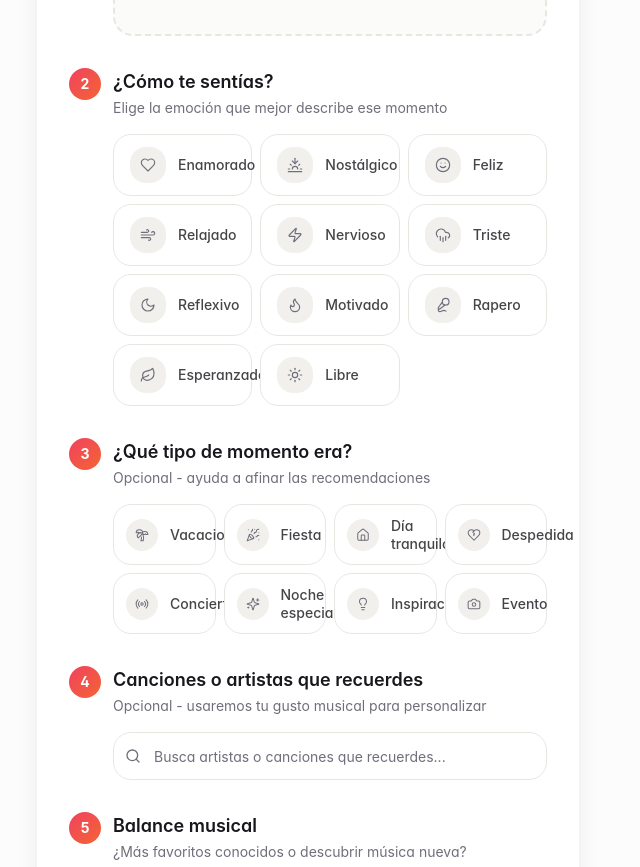
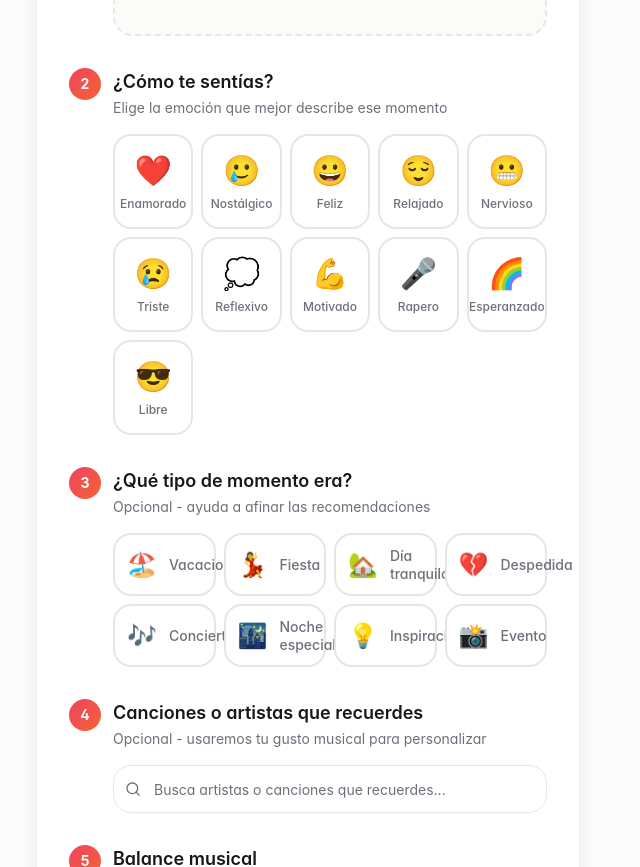
Before and after one commit to juliosuas/memoryplaylist, a React (Vite) app: page / in a window 1280 px wide. Shown: the part 560-1427 px from the top of the page, without its empty margins (332-972 px from the left). Built offline with nearby package versions, Linux system fonts and the light colour scheme; the HTML template or start-up script is replaced by a standard one.

Commit message:
Reverted to commit 83b2b2f9f8d7db79eb8b08b3885a7d4f8d6c6cfe

```diff
--- a/src/components/ExperienceForm.tsx
+++ b/src/components/ExperienceForm.tsx
@@ -3,8 +3,8 @@ import { toast } from "sonner";
 import { supabase } from "@/integrations/supabase/client";
 import { generateSmartPlaylist, getPhotoInsight, PhotoAnalysis, MusicProfile } from "@/lib/playlistGenerator";
 
-import { MoodSelector, MOOD_ICONS } from "./fryda/MoodSelector";
-import { MomentSelector, MOMENT_ICONS } from "./fryda/MomentSelector";
+import { MoodSelector } from "./fryda/MoodSelector";
+import { MomentSelector } from "./fryda/MomentSelector";
 import { PhotoUpload } from "./fryda/PhotoUpload";
 import { ArtistSearch } from "./fryda/ArtistSearch";
 import { DiscoverySlider } from "./fryda/DiscoverySlider";
@@ -17,28 +17,28 @@ interface ExperienceFormProps {
 }
 
 const MOODS = [
-  { id: "enamorado",   label: "Enamorado",   icon: MOOD_ICONS["enamorado"].icon,   color: MOOD_ICONS["enamorado"].color },
-  { id: "nostálgico",  label: "Nostálgico",  icon: MOOD_ICONS["nostálgico"].icon,  color: MOOD_ICONS["nostálgico"].color },
-  { id: "feliz",       label: "Feliz",       icon: MOOD_ICONS["feliz"].icon,       color: MOOD_ICONS["feliz"].color },
-  { id: "relajado",    label: "Relajado",    icon: MOOD_ICONS["relajado"].icon,    color: MOOD_ICONS["relajado"].color },
-  { id: "nervioso",    label: "Nervioso",    icon: MOOD_ICONS["nervioso"].icon,    color: MOOD_ICONS["nervioso"].color },
-  { id: "triste",      label: "Triste",      icon: MOOD_ICONS["triste"].icon,      color: MOOD_ICONS["triste"].color },
-  { id: "reflexivo",   label: "Reflexivo",   icon: MOOD_ICONS["reflexivo"].icon,   color: MOOD_ICONS["reflexivo"].color },
-  { id: "motivado",    label: "Motivado",    icon: MOOD_ICONS["motivado"].icon,    color: MOOD_ICONS["motivado"].color },
-  { id: "rapero",      label: "Rapero",      icon: MOOD_ICONS["rapero"].icon,      color: MOOD_ICONS["rapero"].color },
-  { id: "esperanzado", label: "Esperanzado", icon: MOOD_ICONS["esperanzado"].icon, color: MOOD_ICONS["esperanzado"].color },
-  { id: "libre",       label: "Libre",       icon: MOOD_ICONS["libre"].icon,       color: MOOD_ICONS["libre"].color },
+  { id: "enamorado", label: "Enamorado", emoji: "❤️" },
+  { id: "nostálgico", label: "Nostálgico", emoji: "🥲" },
+  { id: "feliz", label: "Feliz", emoji: "😀" },
+  { id: "relajado", label: "Relajado", emoji: "😌" },
+  { id: "nervioso", label: "Nervioso", emoji: "😬" },
+  { id: "triste", label: "Triste", emoji: "😢" },
+  { id: "reflexivo", label: "Reflexivo", emoji: "💭" },
+  { id: "motivado", label: "Motivado", emoji: "💪" },
+  { id: "rapero", label: "Rapero", emoji: "🎤" },
+  { id: "esperanzado", label: "Esperanzado", emoji: "🌈" },
+  { id: "libre", label: "Libre", emoji: "😎" },
 ];
 
 const MOMENTS = [
-  { id: "vacaciones",  label: "Vacaciones",     icon: MOMENT_ICONS["vacaciones"] },
-  { id: "fiesta",      label: "Fiesta",          icon: MOMENT_ICONS["fiesta"] },
-  { id: "tranquilo",   label: "Día tranquilo",   icon: MOMENT_ICONS["tranquilo"] },
-  { id: "despedida",   label: "Despedida",       icon: MOMENT_ICONS["despedida"] },
-  { id: "concierto",   label: "Concierto",       icon: MOMENT_ICONS["concierto"] },
-  { id: "noche",       label: "Noche especial",  icon: MOMENT_ICONS["noche"] },
-  { id: "inspiracion", label: "Inspiración",     icon: MOMENT_ICONS["inspiracion"] },
-  { id: "evento",      label: "Evento",          icon: MOMENT_ICONS["evento"] },
+  { id: "vacaciones", label: "Vacaciones", emoji: "🏖️" },
+  { id: "fiesta", label: "Fiesta", emoji: "💃" },
+  { id: "tranquilo", label: "Día tranquilo", emoji: "🏡" },
+  { id: "despedida", label: "Despedida", emoji: "💔" },
+  { id: "concierto", label: "Concierto", emoji: "🎶" },
+  { id: "noche", label: "Noche especial", emoji: "🌃" },
+  { id: "inspiracion", label: "Inspiración", emoji: "💡" },
+  { id: "evento", label: "Evento", emoji: "📸" },
 ];
 
 // Compress image to max 1200px and JPEG 0.7 quality
@@ -197,9 +197,10 @@ export const ExperienceForm = ({ onPlaylistGenerated }: ExperienceFormProps) =>
       }
 
       const playlistId = Date.now().toString();
+      const moodLabel = MOODS.find((m) => m.id === selectedMood)?.emoji || "";
       const playlistName = currentPhotoAnalysis
-        ? `${selectedMood} · ${getPhotoInsight(currentPhotoAnalysis)?.split(" ").slice(0, 3).join(" ") || selectedMood}`
-        : `Playlist · ${selectedMood}`;
+        ? `${moodLabel} ${selectedMood} • ${getPhotoInsight(currentPhotoAnalysis)?.split(" ").slice(0, 2).join(" ") || "📸"}`
+        : `${moodLabel} Playlist ${selectedMood}`;
 
       const playlist = {
         id: playlistId,
--- a/src/components/fryda/MomentSelector.tsx
+++ b/src/components/fryda/MomentSelector.tsx
@@ -1,10 +1,9 @@
 import { cn } from "@/lib/utils";
-import { Palmtree, PartyPopper, Home, HeartCrack, Radio, Stars, Lightbulb, Camera } from "lucide-react";
 
 interface Moment {
   id: string;
   label: string;
-  icon: React.ElementType;
+  emoji: string;
 }
 
 interface MomentSelectorProps {
@@ -16,60 +15,48 @@ interface MomentSelectorProps {
 export const MomentSelector = ({ moments, selected, onSelect }: MomentSelectorProps) => {
   return (
     <div className="grid grid-cols-2 sm:grid-cols-4 gap-2">
-      {moments.map((moment, index) => {
-        const Icon = moment.icon;
-        const isSelected = selected === moment.id;
-        return (
+      {moments.map((moment, index) => (
         <button
           key={moment.id}
           type="button"
           onClick={() => onSelect(moment.id)}
           className={cn(
             "group relative flex items-center gap-3 p-3 rounded-xl",
-              "border transition-all duration-200 ease-out",
-              "hover:scale-[1.015] active:scale-[0.98]",
+            "border-2 transition-all duration-300 ease-out",
+            "hover:scale-[1.02] active:scale-[0.98]",
             "animate-fade-up opacity-0",
-              isSelected
-                ? "border-accent/60 bg-accent/8 shadow-sm"
-                : "border-border bg-card hover:border-accent/30 hover:bg-muted/40"
+            selected === moment.id
+              ? "border-accent bg-accent/10 shadow-lg"
+              : "border-border bg-card hover:border-accent/50 hover:bg-accent/5"
           )}
-            style={{ animationDelay: `${index * 0.04}s`, animationFillMode: "forwards" }}
+          style={{ animationDelay: `${index * 0.05}s`, animationFillMode: "forwards" }}
         >
-            <div
+          <span
             className={cn(
-                "w-8 h-8 rounded-lg flex items-center justify-center flex-shrink-0 transition-all duration-200",
-                isSelected
-                  ? "bg-accent/15 text-accent"
-                  : "bg-muted text-muted-foreground group-hover:bg-accent/10 group-hover:text-accent"
+              "text-2xl transition-transform duration-300 flex-shrink-0",
+              selected === moment.id ? "scale-110" : "group-hover:scale-110"
             )}
           >
-              <Icon className="w-3.5 h-3.5" strokeWidth={1.75} />
-            </div>
+            {moment.emoji}
+          </span>
           <span
             className={cn(
-                "text-sm font-medium text-left leading-tight transition-colors duration-200",
-                isSelected ? "text-accent" : "text-foreground/80 group-hover:text-foreground"
+              "text-sm font-medium text-left leading-tight",
+              selected === moment.id ? "text-accent" : "text-muted-foreground group-hover:text-foreground"
             )}
           >
             {moment.label}
           </span>
-            {isSelected && (
-              <div className="ml-auto w-2 h-2 rounded-full bg-accent animate-scale-in flex-shrink-0" />
+
+          {selected === moment.id && (
+            <div className="absolute -top-1 -right-1 w-4 h-4 bg-accent rounded-full flex items-center justify-center animate-scale-in">
+              <svg className="w-2.5 h-2.5 text-accent-foreground" fill="none" viewBox="0 0 24 24" stroke="currentColor">
+                <path strokeLinecap="round" strokeLinejoin="round" strokeWidth={3} d="M5 13l4 4L19 7" />
+              </svg>
+            </div>
           )}
         </button>
-        );
-      })}
+      ))}
     </div>
   );
 };
-
-export const MOMENT_ICONS: Record<string, React.ElementType> = {
-  vacaciones:  Palmtree,
-  fiesta:      PartyPopper,
-  tranquilo:   Home,
-  despedida:   HeartCrack,
-  concierto:   Radio,
-  noche:       Stars,
-  inspiracion: Lightbulb,
-  evento:      Camera,
-};
--- a/src/components/fryda/MoodSelector.tsx
+++ b/src/components/fryda/MoodSelector.tsx
@@ -1,14 +1,9 @@
 import { cn } from "@/lib/utils";
-import {
-  Heart, Sunset, Smile, Wind, Zap, CloudRain,
-  Moon, Flame, Mic2, Leaf, Sun
-} from "lucide-react";
 
 interface Mood {
   id: string;
   label: string;
-  icon: React.ElementType;
-  color: string;
+  emoji: string;
 }
 
 interface MoodSelectorProps {
@@ -19,69 +14,50 @@ interface MoodSelectorProps {
 
 export const MoodSelector = ({ moods, selected, onSelect }: MoodSelectorProps) => {
   return (
-    <div className="grid grid-cols-2 sm:grid-cols-3 gap-2">
-      {moods.map((mood, index) => {
-        const Icon = mood.icon;
-        const isSelected = selected === mood.id;
-        return (
+    <div className="grid grid-cols-2 sm:grid-cols-5 gap-2">
+      {moods.map((mood, index) => (
         <button
           key={mood.id}
           type="button"
           onClick={() => onSelect(mood.id)}
           className={cn(
-              "group relative flex items-center gap-3 px-4 py-3 rounded-xl",
-              "border transition-all duration-200 ease-out text-left",
-              "hover:scale-[1.015] active:scale-[0.98]",
+            "group relative flex flex-col items-center justify-center gap-2 p-4 rounded-xl",
+            "border-2 transition-all duration-300 ease-out",
+            "hover:scale-[1.02] active:scale-[0.98]",
             "animate-fade-up opacity-0",
-              isSelected
-                ? "border-primary/60 bg-primary/8 shadow-sm"
-                : "border-border bg-card hover:border-primary/30 hover:bg-muted/40"
+            selected === mood.id
+              ? "border-primary bg-primary/10 shadow-lg"
+              : "border-border bg-card hover:border-primary/50 hover:bg-primary/5"
           )}
-            style={{ animationDelay: `${index * 0.04}s`, animationFillMode: "forwards" }}
+          style={{ animationDelay: `${index * 0.05}s`, animationFillMode: "forwards" }}
         >
-            {/* Icon container */}
-            <div
+          <span
             className={cn(
-                "w-9 h-9 rounded-lg flex items-center justify-center flex-shrink-0 transition-all duration-200",
-                isSelected
-                  ? "bg-primary/15 text-primary"
-                  : "bg-muted text-muted-foreground group-hover:bg-primary/10 group-hover:text-primary"
+              "text-3xl transition-transform duration-300",
+              selected === mood.id ? "scale-110" : "group-hover:scale-110"
             )}
           >
-              <Icon className="w-4 h-4" strokeWidth={1.75} />
-            </div>
-
+            {mood.emoji}
+          </span>
           <span
             className={cn(
-                "text-sm font-medium leading-tight transition-colors duration-200",
-                isSelected ? "text-primary" : "text-foreground/80 group-hover:text-foreground"
+              "text-xs font-medium text-center leading-tight",
+              selected === mood.id ? "text-primary" : "text-muted-foreground group-hover:text-foreground"
             )}
           >
             {mood.label}
           </span>
 
-            {/* Selection dot */}
-            {isSelected && (
-              <div className="ml-auto w-2 h-2 rounded-full bg-primary animate-scale-in flex-shrink-0" />
+          {/* Selection indicator */}
+          {selected === mood.id && (
+            <div className="absolute -top-1 -right-1 w-5 h-5 bg-primary rounded-full flex items-center justify-center animate-scale-in">
+              <svg className="w-3 h-3 text-primary-foreground" fill="none" viewBox="0 0 24 24" stroke="currentColor">
+                <path strokeLinecap="round" strokeLinejoin="round" strokeWidth={3} d="M5 13l4 4L19 7" />
+              </svg>
+            </div>
           )}
         </button>
-        );
-      })}
+      ))}
     </div>
   );
 };
-
-// Export icons map for use in ExperienceForm
-export const MOOD_ICONS: Record<string, { icon: React.ElementType; color: string }> = {
-  enamorado:   { icon: Heart,     color: "text-rose-500" },
-  nostálgico:  { icon: Sunset,    color: "text-amber-500" },
-  feliz:       { icon: Smile,     color: "text-yellow-500" },
-  relajado:    { icon: Wind,      color: "text-teal-500" },
-  nervioso:    { icon: Zap,       color: "text-purple-500" },
-  triste:      { icon: CloudRain, color: "text-blue-500" },
-  reflexivo:   { icon: Moon,      color: "text-slate-500" },
-  motivado:    { icon: Flame,     color: "text-red-500" },
-  rapero:      { icon: Mic2,      color: "text-zinc-600" },
-  esperanzado: { icon: Leaf,      color: "text-green-500" },
-  libre:       { icon: Sun,       color: "text-sky-500" },
-};
```
Also changed, not shown: src/components/PlaylistResult.tsx (+31 -34 lines), src/components/fryda/PlaylistLoader.tsx (+69 -55 lines), src/components/fryda/SharePlaylist.tsx (+67 -43 lines). Lines whose indentation alone changed are shown as unchanged.
